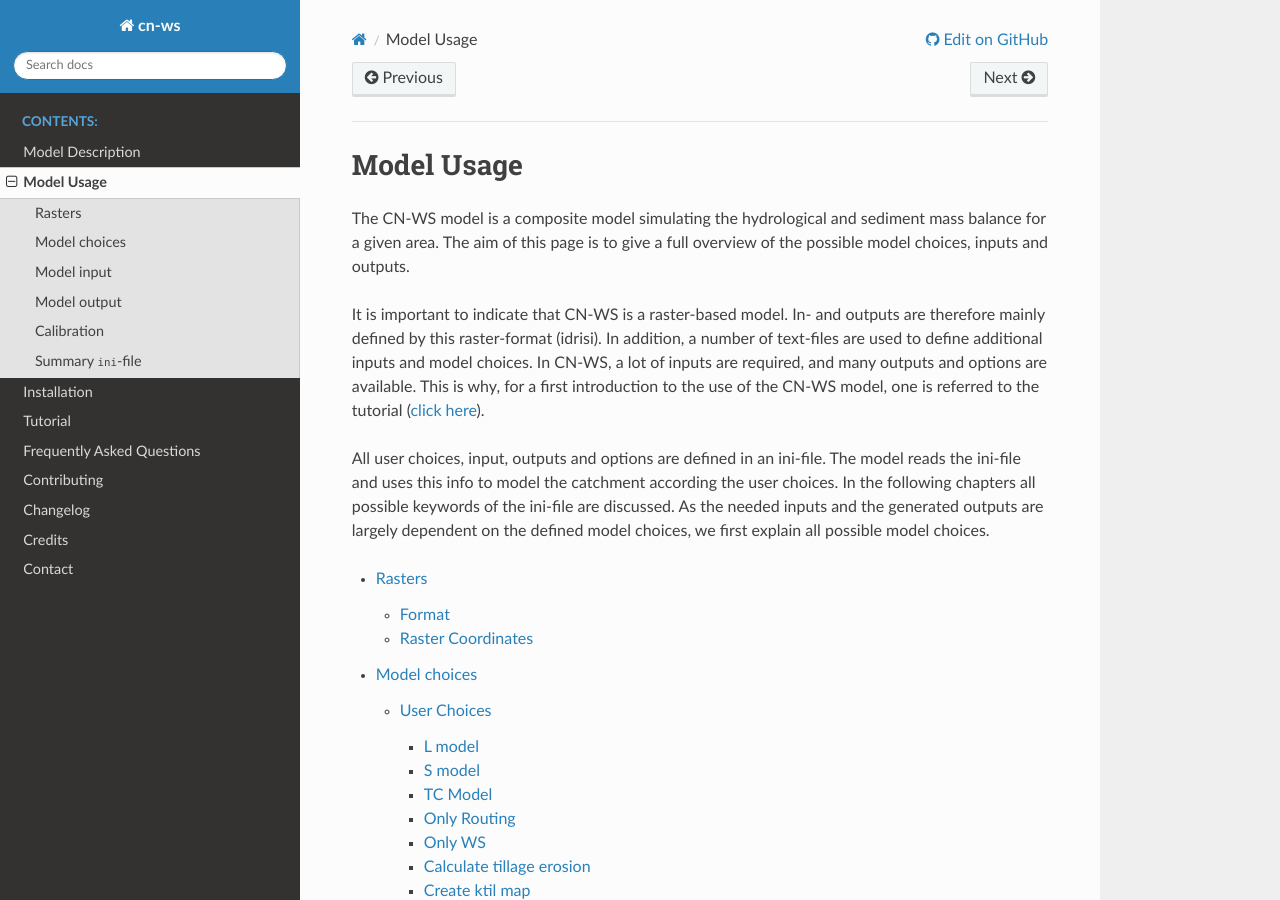
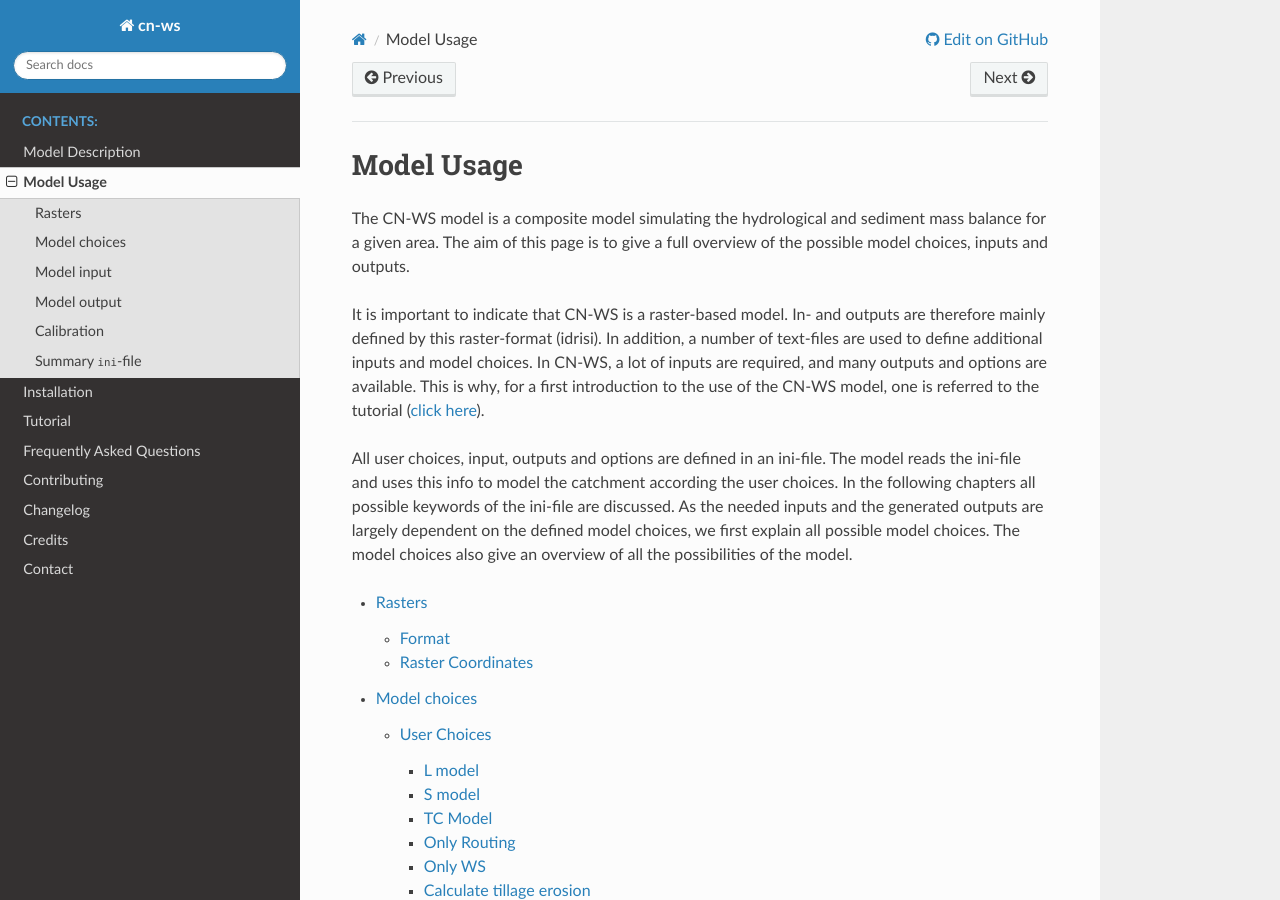
Before and after one commit to watem-sedem/watem-sedem, a Sphinx documentation site: the page built from docs/usage.rst, in a window 1280 px wide and 900 px high. Built offline with Sphinx 7.4.7 and the Read the Docs theme 2.0.0, drawn with Linux system fonts in a browser that asks for light colours.

Commit message:
Expand explanation a bit further

```diff
--- a/docs/usage.rst
+++ b/docs/usage.rst
@@ -19,7 +19,8 @@ All user choices, input, outputs and options are defined in an ini-file. The
 model reads the ini-file and uses this info to model the catchment according the
 user choices. In the following chapters all possible keywords of the ini-file are
 discussed. As the needed inputs and the generated outputs are largely dependent on the
-defined model choices, we first explain all possible model choices.
+defined model choices, we first explain all possible model choices. The model choices
+also give an overview of all the possibilities of the model.
 
 .. toctree::
 
```
